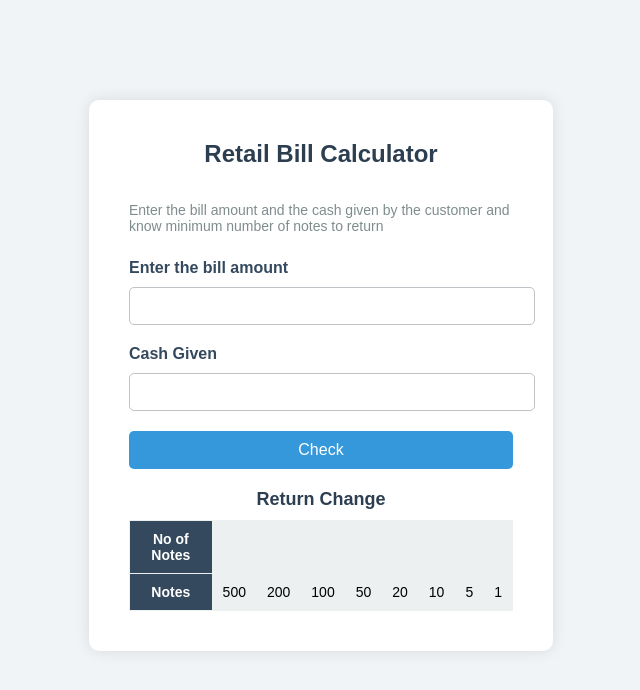
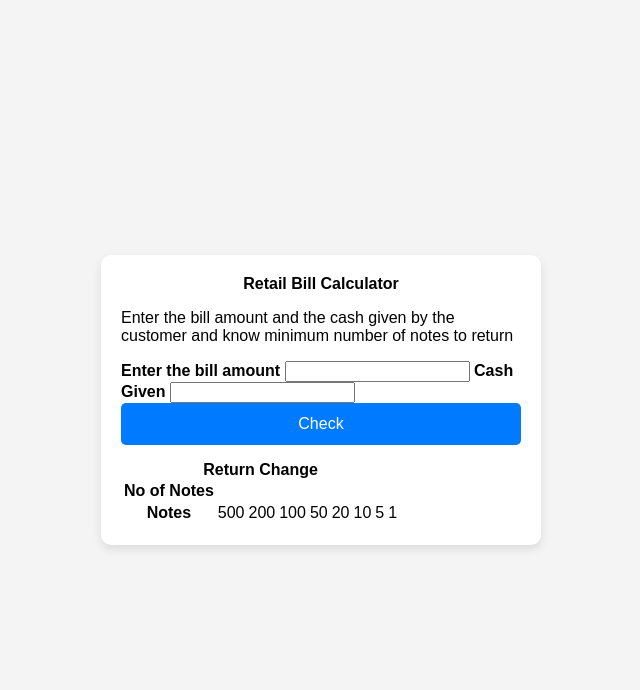
Before and after one commit to Muralikrishna663/Change-To-Returns, a plain HTML site: page index.html in a window 1280 px wide. Shown: the whole page, without its empty margins (319-959 px from the left). Drawn offline with Linux system fonts and the light colour scheme.

Commit message:
Update style.css

```diff
--- a/style.css
+++ b/style.css
@@ -1,107 +1,70 @@
-
+/* General styling */
 body {
   font-family: Arial, sans-serif;
-      background-color: #f0f4f7;
   margin: 0;
   padding: 0;
+  display: flex;
+  justify-content: center;
+  align-items: center;
+  min-height: 100vh;
+  background-color: #f4f4f4;
 }
 
+/* Main container */
 .container {
-      display: flex;
-      flex-direction: column;
-      width: 30vw;
-      margin: 100px auto;
-      padding: 40px;
-      background-color: #ffffff;
-      box-shadow: 0px 0px 15px rgba(0, 0, 0, 0.1);
+  max-width: 400px;
+  width: 90%; /* Makes it responsive for smaller devices */
+  background: #ffffff;
+  padding: 20px;
+  box-shadow: 0 4px 10px rgba(0, 0, 0, 0.1);
   border-radius: 10px;
 }
 
-   header {
-      font-size: 24px;
-      color: #2c3e50;
-      margin-bottom: 20px;
+/* Form input styling */
+input[type="number"] {
+  width: 100%;
+  padding: 10px;
+  margin: 10px 0;
+  border: 1px solid #ccc;
+  border-radius: 5px;
+  font-size: 16px;
 }
 
-   .description {
-      font-size: 14px;
-      color: #7f8c8d;
-      margin-bottom: 25px;
-   }
-
-   label {
-      font-size: 16px;
-      color: #34495e;
-      margin-bottom: 10px;
-      display: block;
-   }
-
-   input {
-      width: 100%;
-      padding: 10px;
-      margin-bottom: 20px;
-      border-radius: 5px;
-      border: 1px solid #bdc3c7;
-      font-size: 14px;
-   }
-
-   input:focus {
-      border-color: #3498db;
-      box-shadow: 0px 0px 5px rgba(52, 152, 219, 0.5);
-      outline: none;
-   }
-
-   .check-btn {
-      background-color: #3498db;
+button {
+  width: 100%; /* Full-width button for mobile */
+  padding: 12px;
+  background-color: #007BFF;
   color: white;
   border: none;
-      padding: 10px;
   border-radius: 5px;
   font-size: 16px;
   cursor: pointer;
-      transition: background-color 0.3s ease;
 }
 
-   .check-btn:hover {
-      background-color: #2980b9;
+button:hover {
+  background-color: #0056b3;
 }
 
-   #error {
-      color: #e74c3c;
-      font-size: 14px;
-      margin-bottom: 20px;
-      display: none;
+/* Responsive design using media queries */
+@media (max-width: 768px) {
+  .container {
+    max-width: 95%;
+    padding: 15px;
   }
 
-   .table {
-      width: 100%;
-      border-collapse: collapse;
-      margin-top: 20px;
+  input[type="number"], button {
+    font-size: 14px;
+    padding: 8px;
+  }
 }
 
-   .table caption {
-      font-size: 18px;
-      color: #2c3e50;
-      margin-bottom: 10px;
+@media (max-width: 480px) {
+  .container {
+    padding: 10px;
   }
 
-   .table th,
-   .table td {
-      padding: 10px;
-      text-align: center;
-      border: 1px solid #ecf0f1;
-      font-size: 14px;
+  input[type="number"], button {
+    font-size: 12px;
+    padding: 6px;
   }
-
-   .table th {
-      background-color: #34495e;
-      color: white;
 }
-
-   .table td {
-      background-color: #ecf0f1;
-   }
-
-   .table td.no-of-notes {
-      font-weight: bold;
-   }
```
Lines whose indentation alone changed are shown as unchanged.
